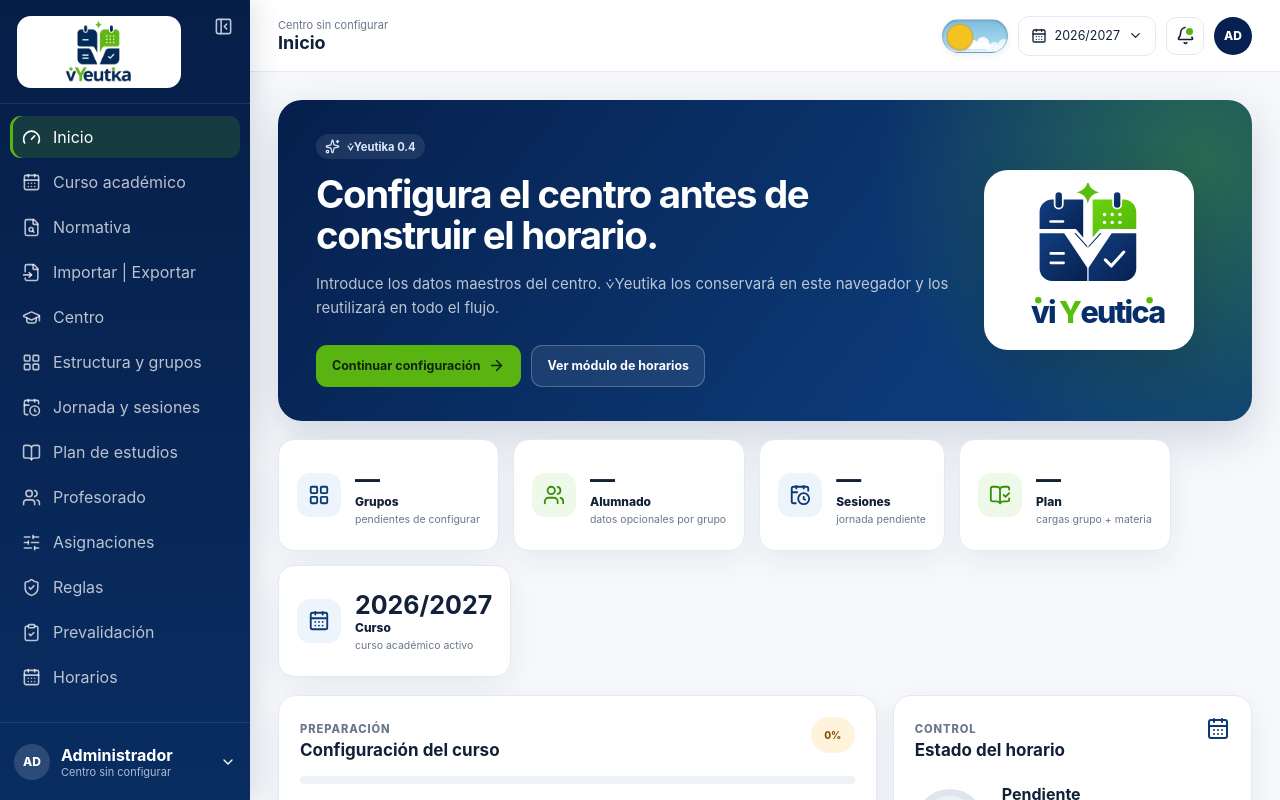
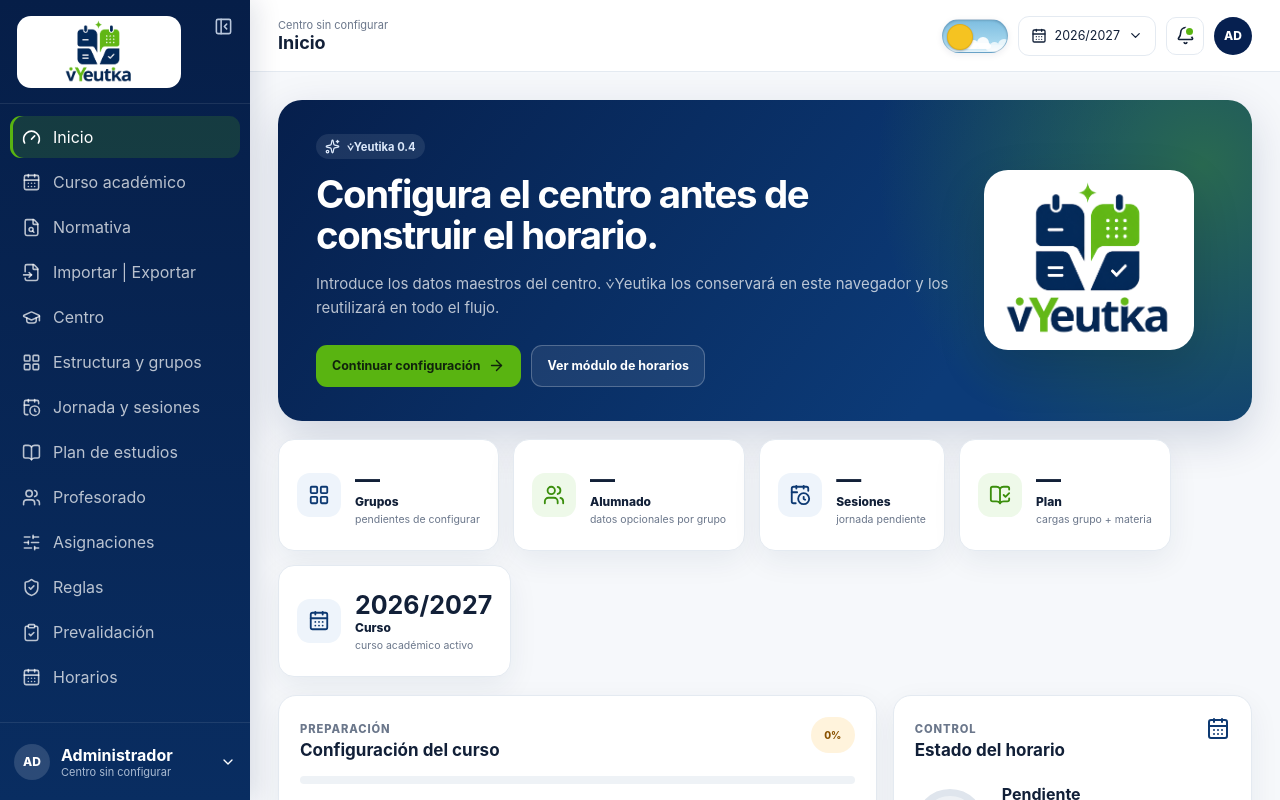
Before and after one commit to viCasco/viyeutika, a React (Vite) app: page / in a window 1280 px wide. Shown: the top 800 px of the page. Built offline with nearby package versions, Linux system fonts and the light colour scheme.

Commit message:
ui: use official logo on dashboard

```diff
--- a/src/pages/Dashboard.tsx
+++ b/src/pages/Dashboard.tsx
@@ -78,7 +78,7 @@
           <button className="btn secondary" onClick={() => navigate('/horarios')}>Ver módulo de horarios</button>
         </div>
       </div>
-      <div className="hero-mark hero-logo-full"><img src="./brand/viyeutica-logo.svg" alt="Logo de ⩒Yeutika"/></div>
+      <div className="hero-mark hero-logo-full"><img src="./brand/logo_viYeutika.png" alt="Logo de ⩒Yeutika"/></div>
     </section>
 
     <section className="metric-grid metric-grid-five">
```
